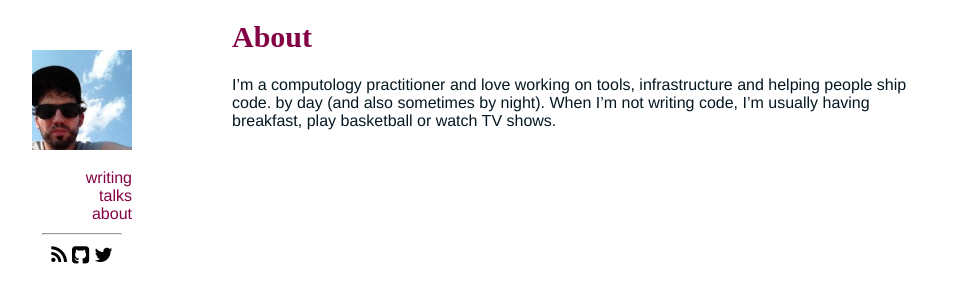
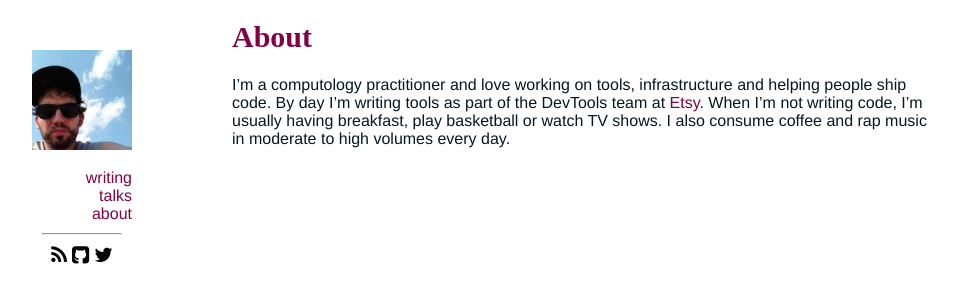
Before and after one commit to mrtazz/mrtazz.github.com, a Jekyll site: the page built from about.md, in a window 1280 px wide. Shown: the top 303 px of the page, without its empty margins (18-976 px from the left). Built offline with Jekyll 4.4.1, drawn with Linux system fonts in a browser that asks for light colours; Markdown is read by kramdown in place of the engine named in the settings; comment, search, counter and statistics services are not loaded.

Commit message:
add some about stuff

```diff
--- a/about.md
+++ b/about.md
@@ -5,5 +5,7 @@ title: About
 ## [About]({{page.title}})
 
 I'm a computology practitioner and love working on tools, infrastructure and
-helping people ship code. by day (and also sometimes by night). When I'm not
-writing code, I'm usually having breakfast, play basketball or watch TV shows.
+helping people ship code. By day I'm writing tools as part of the DevTools
+team at [Etsy](http://etsy.com). When I'm not writing code, I'm usually having
+breakfast, play basketball or watch TV shows. I also consume coffee and rap
+music in moderate to high volumes every day.
```
